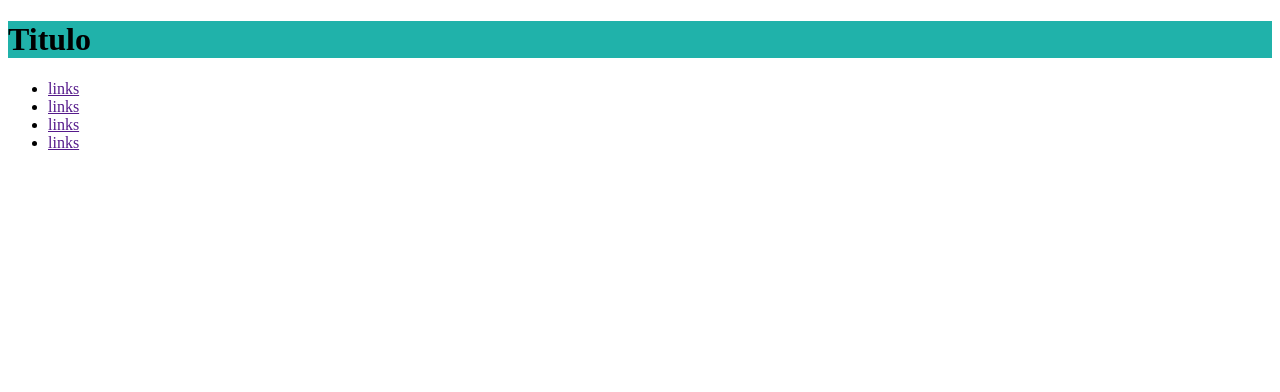
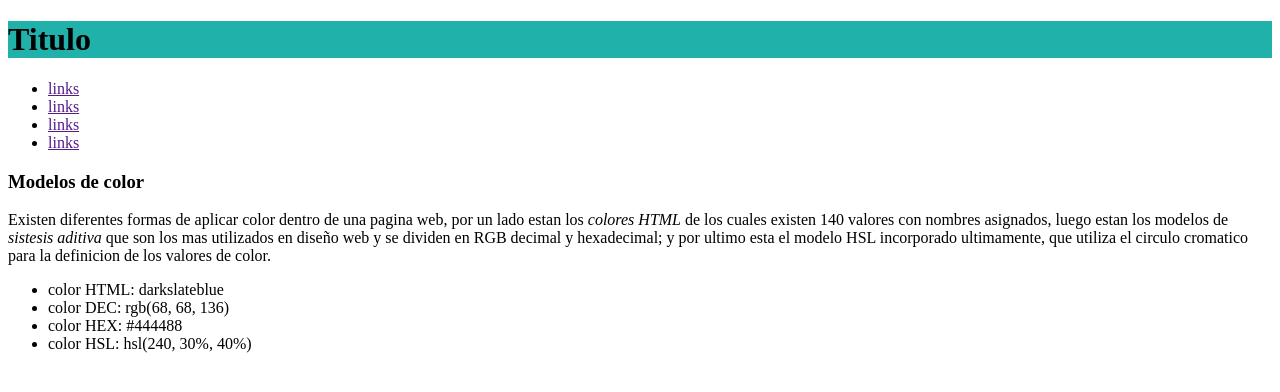
Before and after one commit to dibrandon/crispy, a plain HTML site: page index.html in a window 1280 px wide. Drawn offline with Linux system fonts and the light colour scheme; files that its build step writes are made by us from their sources.

Commit message:
introduccion de colores al html

```diff
--- a/index.html
+++ b/index.html
@@ -20,6 +20,21 @@
         </ul>
     </nav>
 
+    <article>
+        <header>
+            <h3>Modelos de color</h3>
+        </header>
+        <p>
+            Existen diferentes formas de aplicar color dentro de una pagina web, por un lado estan los <em>colores HTML</em> de los cuales existen 140 valores con nombres asignados, luego estan los modelos de <em>sistesis aditiva</em> que son los mas utilizados en diseño web y se dividen en RGB decimal y hexadecimal; y por ultimo esta el modelo HSL incorporado ultimamente, que utiliza el circulo cromatico para la definicion de los valores de color.
+        </p>
+        <ul class="example colors">
+            <li>color HTML: darkslateblue</li>
+            <li>color DEC: rgb(68, 68, 136)</li>
+            <li>color HEX: #444488</li>
+            <li>color HSL: hsl(240, 30%, 40%)</li>
+        </ul>
+    </article>
+
     <script></script>
 </body>
 </html>
```
